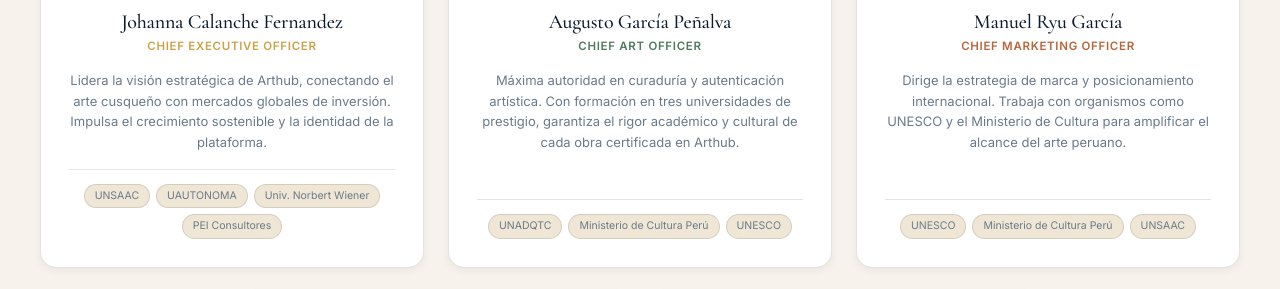
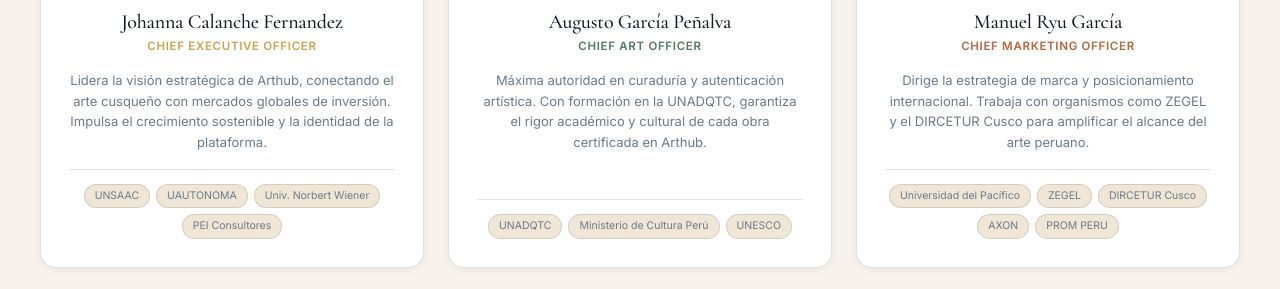
Before and after one commit to JaimeAntonioRP/Art-Hub-Front, a Next.js app: page /nosotros in a window 1280 px wide. Shown: the part 799-1088 px from the top of the page. Built offline with nearby package versions, Linux system fonts and the light colour scheme; no server answers.

Commit message:
nosotros

```diff
--- a/app/(site)/nosotros/page.tsx
+++ b/app/(site)/nosotros/page.tsx
@@ -31,7 +31,7 @@ const TEAM: Member[] = [
     role: "CAO",
     roleLabel: "Chief Art Officer",
     photo: "/equipo/augusto.png",
-    bio: "Máxima autoridad en curaduría y autenticación artística. Con formación en tres universidades de prestigio, garantiza el rigor académico y cultural de cada obra certificada en Arthub.",
+    bio: "Máxima autoridad en curaduría y autenticación artística. Con formación en la UNADQTC, garantiza el rigor académico y cultural de cada obra certificada en Arthub.",
     institutions: ["UNADQTC", "Ministerio de Cultura Perú", "UNESCO"],
     color: "#4F7A5E",
   },
@@ -40,8 +40,8 @@ const TEAM: Member[] = [
     role: "CMO",
     roleLabel: "Chief Marketing Officer",
     photo: "/equipo/manuel.png",
-    bio: "Dirige la estrategia de marca y posicionamiento internacional. Trabaja con organismos como UNESCO y el Ministerio de Cultura para amplificar el alcance del arte peruano.",
-    institutions: ["UNESCO", "Ministerio de Cultura Perú", "UNSAAC"],
+    bio: "Dirige la estrategia de marca y posicionamiento internacional. Trabaja con organismos como ZEGEL y el DIRCETUR Cusco para amplificar el alcance del arte peruano.",
+    institutions: ["Universidad del Pacífico", "ZEGEL", "DIRCETUR Cusco", "AXON", "PROM PERU"],
     color: "#B8653B",
   },
   {
```
Also changed, not shown: .claude/settings.local.json.
